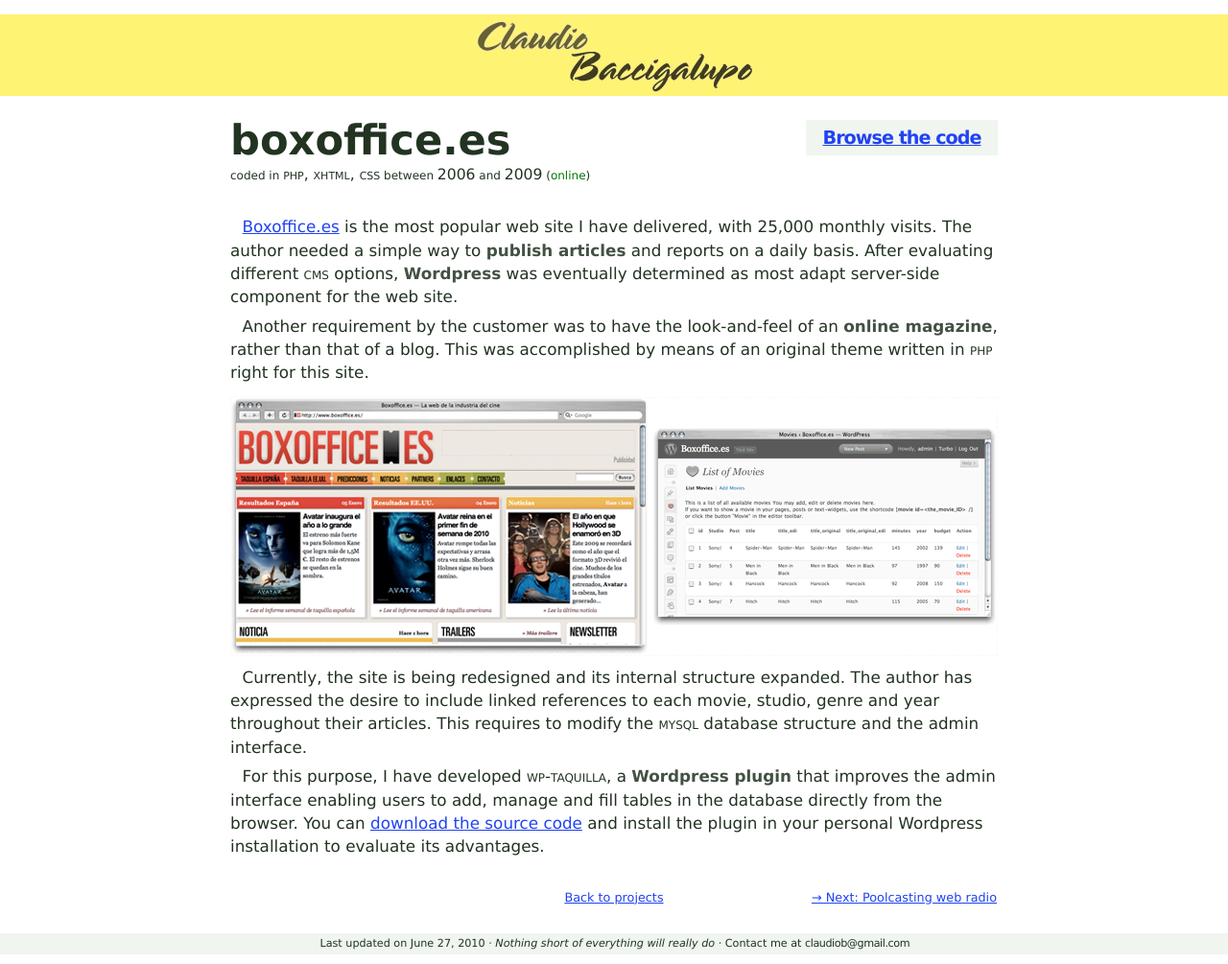
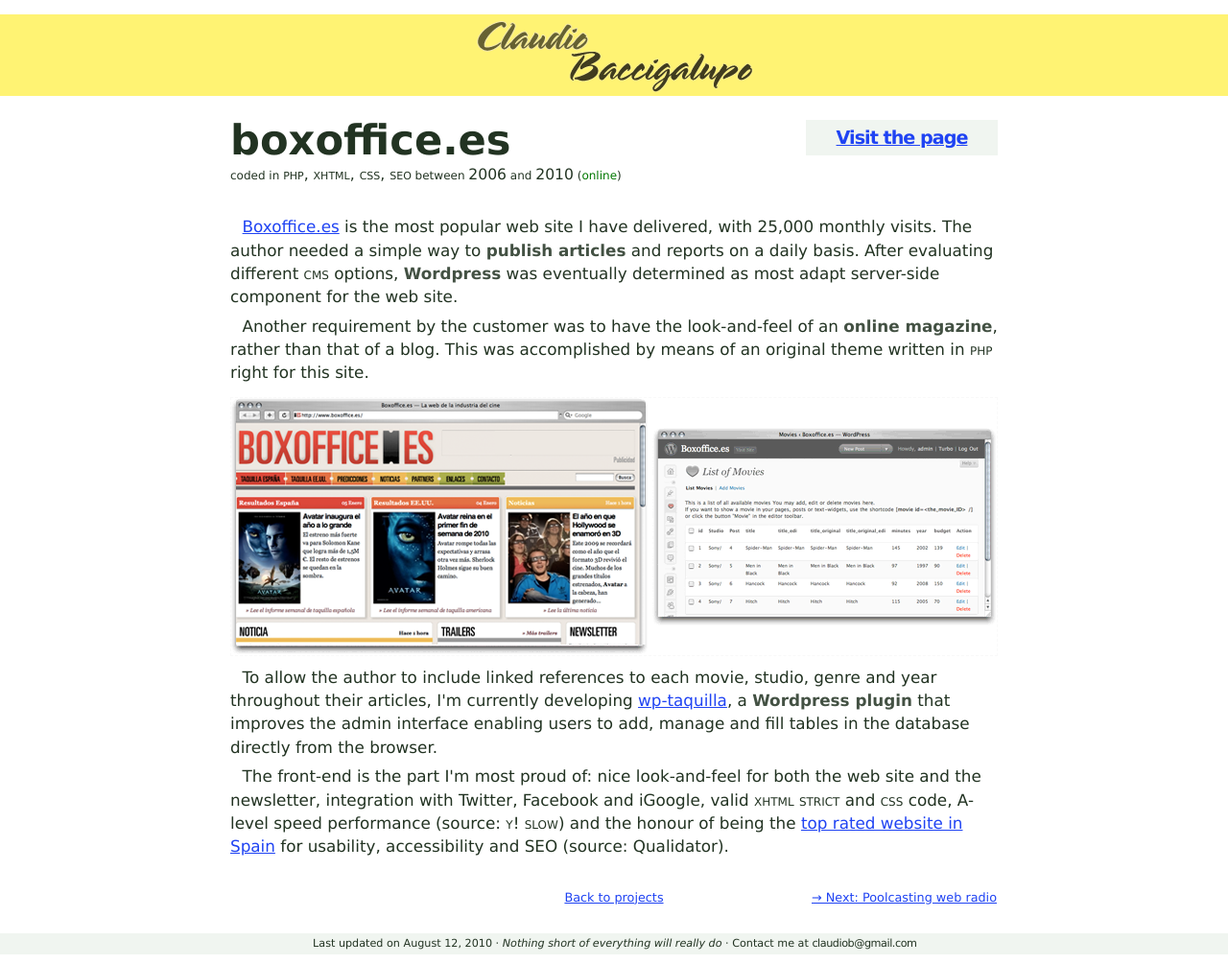
Before and after one commit to claudiob/claudiob.github.com, a Jekyll site: the page built from _posts/2009-09-01-boxoffice.html, in a window 1280 px wide. Shown: the whole page at 96% size. Built offline with Jekyll 4.4.1, drawn with Linux system fonts in a browser that asks for light colours.

```diff
--- a/_layouts/default.html
+++ b/_layouts/default.html
@@ -26,7 +26,7 @@
 {{ content }}
 
 <div id="footer_box">
-    Last updated on June 27, 2010 &middot;
+    Last updated on August 12, 2010 &middot;
     <q>Nothing short of everything will really do</q> &middot;
     Contact me at <span class="email"> c l a u d i o b @ g m a i l  . c o m</span>
 </div>
--- a/_posts/2009-09-01-boxoffice.html
+++ b/_posts/2009-09-01-boxoffice.html
@@ -1,13 +1,13 @@
 ---
 layout: post
 name: boxoffice.es
-language: PHP, XHTML, CSS
+language: PHP, XHTML, CSS, SEO
 from: 2006
-to: 2009
+to: 2010
 active: true
 status: online
-link: http://github.com/claudiob/wp-taquilla
-action: browse
+link: http://www.boxoffice.es
+action: visit
 desc: I <strong>engineered the back-end</strong> and the web interface for a popular online movie magazine managed with Wordpress
 ---
 <p>
@@ -15,8 +15,6 @@
 <p>Another requirement by the customer was to have the look-and-feel of an <strong>online magazine</strong>, rather than that of a blog. This was accomplished by means of an original theme written in <em>php</em> right for this site.
 </p>
 <img src="/images/{{page.title|downcase}}.png" alt="Screenshot of {{ page.name }}" />
-<p>Currently, the site is being redesigned and its internal structure expanded. The author has expressed the desire to include linked references to each movie, studio, genre and year throughout their articles. This requires to modify the <em>mysql</em> database structure and the admin interface.
+<p>To allow the author to include linked references to each movie, studio, genre and year throughout their articles, I'm currently developing <a href="http://github.com/claudiob/wp-taquilla" title="Link to GitHub code repository">wp-taquilla</a>, a <strong>Wordpress plugin</strong> that improves the admin interface enabling users to add, manage and fill tables in the database directly from the browser.</p>
+<p>The front-end is the part I'm most proud of: nice look-and-feel for both the web site and the newsletter, integration with Twitter, Facebook and iGoogle, valid <em>xhtml strict</em> and <em>css</em> code, A-level speed performance (source: <em>y! slow</em>) and the honour of being the <a href="http://www.qualidator.com/WQM/en/Reports/HallOfFame.aspx?domainEnding=.es" title="Link to Qualidator">top rated website in Spain</a> for usability, accessibility and SEO (source: Qualidator).
 </p>
-<p>For this purpose, I have developed <em>wp-taquilla</em>, a <strong>Wordpress plugin</strong> that improves the admin interface enabling users to add, manage and fill tables in the database directly from the browser.
-  You can  <a href="http://github.com/claudiob/wp-taquilla" title="Link to GitHub code repository">download the source code</a> and install the plugin in your personal Wordpress installation to evaluate its advantages.
-</p>
--- a/_posts/2009-09-03-consulting.html
+++ b/_posts/2009-09-04-consulting.html
@@ -3,7 +3,7 @@
 name: boxoffice-consulting.com
 language: XHTML, CSS, JavaScript
 from: 2009
-to: 2009
+to: 2010
 active: true
 status: online
 link: http://boxoffice-consulting.com
--- a/_posts/2009-09-07-robot.html
+++ b/_posts/2009-09-07-robot.html
@@ -5,7 +5,7 @@
 from: 2009
 to: 2009
 active: false
-status: in development
+status: completed
 link: http://github.com/claudiob/myspacerobot/
 action: browse
 desc: I built a web robot that <strong>harvests the MySpace community</strong> for unknown bands who might like each other
@@ -15,5 +15,5 @@
 <p>MySpace Robot is a Python script that, given a seed profile, <strong>ranks the list of friends</strong> based on their affinity with the seed artist. For instance, given the profile of <a href="http://www.myspace.com/milesdavis" title="Open Miles Davis MySpace profile">Miles Davis</a>, MySpace Robot ranks higher friends like <a href="http://www.myspace.com/ultimatecolemanhawkins" title="Open Coleman Hawkins MySpace profile">Coleman Hawkins</a> and <a href="http://www.myspace.com/shunsukefujita" title="Open Shunsuke Fujita MySpace profile">Shunsuke Fujita</a> (Jazz) and lower friends like <a href="http://www.myspace.com/bobdylan" title="Open Bob Dylan MySpace profile">Bob Dylan</a> (Rock).</p>
 <img src="/images/{{page.title|downcase}}.png" alt="Screenshot of {{ page.name }}" />
 <p>The purpose of MySpace Robot is to uncover artists that are not very famous but are indeed associated. Shunsuke Fujita, for instance, is not very famous, but his music shares a <strong>strong affinity</strong> with jazz themes by Miles Davis. Therefore, MySpace users who like Miles Davis' music might enjoy his themes as well.</p>
-<p>MySpace Robot automatically sends mail messages to MySpace profiles of musicians who are not relative friends but might enjoy each other's music.
-The feedback received is later employed by MySpace Robot to improve its <strong>recommendation engine</strong> and help other MySpace users discover music they might like.</p>
+<p>MySpace Robot was designed to send messages to MySpace profiles of musicians who are not relative friends but might enjoy each other's music.
+The feedback received was later employed by MySpace Robot to improve its <strong>recommendation engine</strong> and help other MySpace users discover music they might like.</p>
--- a/_posts/2009-09-08-soundtrack.html
+++ b/_posts/2009-09-08-soundtrack.html
@@ -7,7 +7,7 @@
 active: true
 status: in stores
 link: http://www.iiia.csic.es/~claudio/papers/Baccigalupo-2003-MasterThesis-Section1.pdf
-action: browse
+action: read
 desc: I wrote the <strong>audio engine for a video game</strong> developed for the Xbox which includes an interactive soundtrack
 ---
 <p>
--- a/_posts/2009-09-09-about.html
+++ b/_posts/2009-09-09-about.html
@@ -3,12 +3,12 @@
 name: About me
 language: life, music, stuff
 from: 1979
-to: 2009
+to: 2010
 active: true
 link:
 action:
 status: currently looking for a job
-desc: I am a 30 years-old Italian programmer living in Barcelona. I love underground railways, my bass guitar and yellow things
+desc: I am a 30 years-old Italian programmer living in Barcelona. I love underground railways, playing bass and weird haircuts
 ---
 <p>
 I started <strong>programming</strong> <em>basic</em> at five on a <em>sharp mz-700</em> connected to the TV set. At eight, my father bought our first <em>pc</em>, a <em>286 intel</em> processor. In <em>1992</em>, with the first modem, I started playing around with <em>gopher</em> and <em>bbs</em>, set up in my friends' houses. The <em>www</em> exploded in 1994, when I built my first web sites in <em>html 2</em> and <em>flash 4</em>. After fifteen years, I am still trying to find the right <strong>form</strong> to involve all of this, with style.
```
Also changed, not shown: _posts/2009-09-03-integrity.html (added, +19 -0 lines), _posts/2009-09-06-megaafonia.html (deleted, +0 -30 lines), _posts/2009-09-05-fuzzy.html (renamed from _posts/2009-09-04-fuzzy.html), _posts/2009-09-06-playlist.html (renamed from _posts/2009-09-05-playlist.html), images/integrity.png (added), images/integrity_home.png (added).
